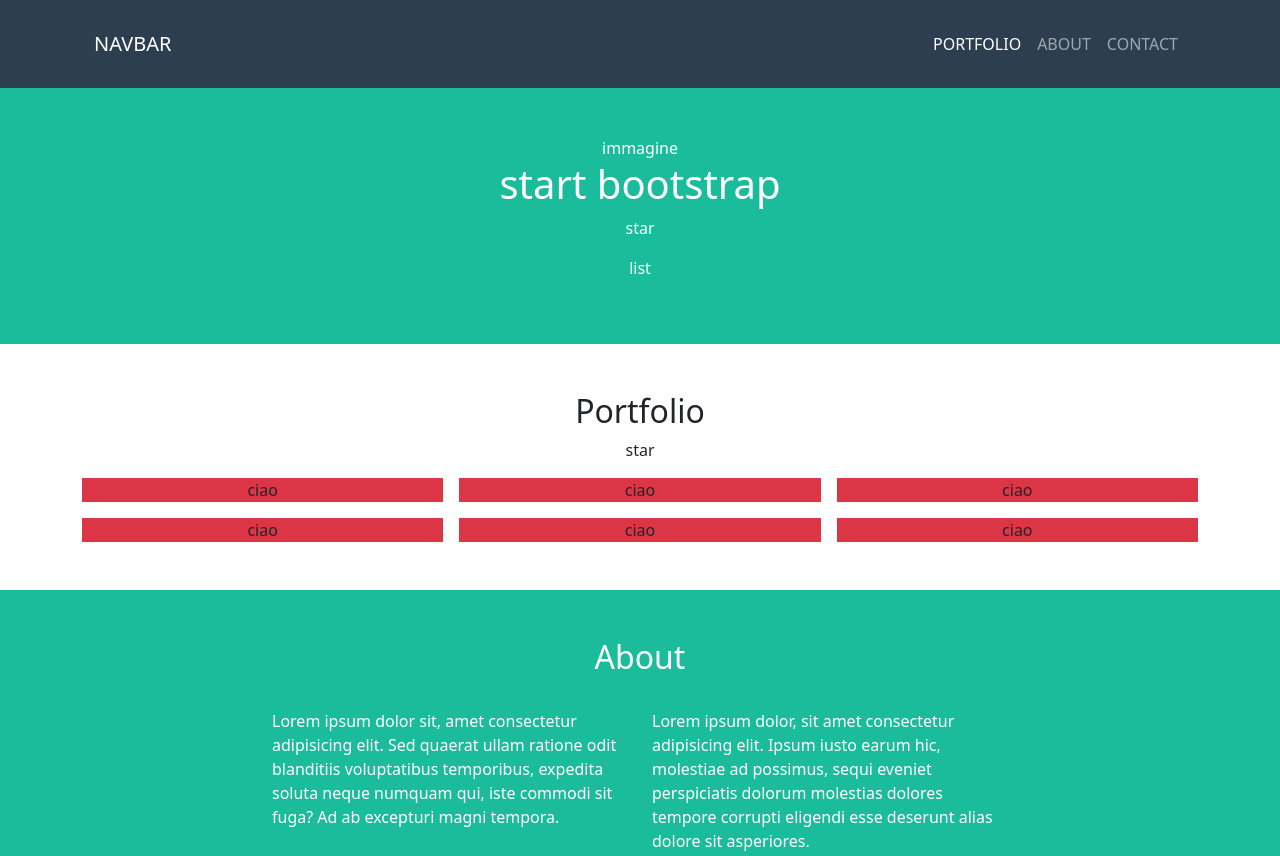
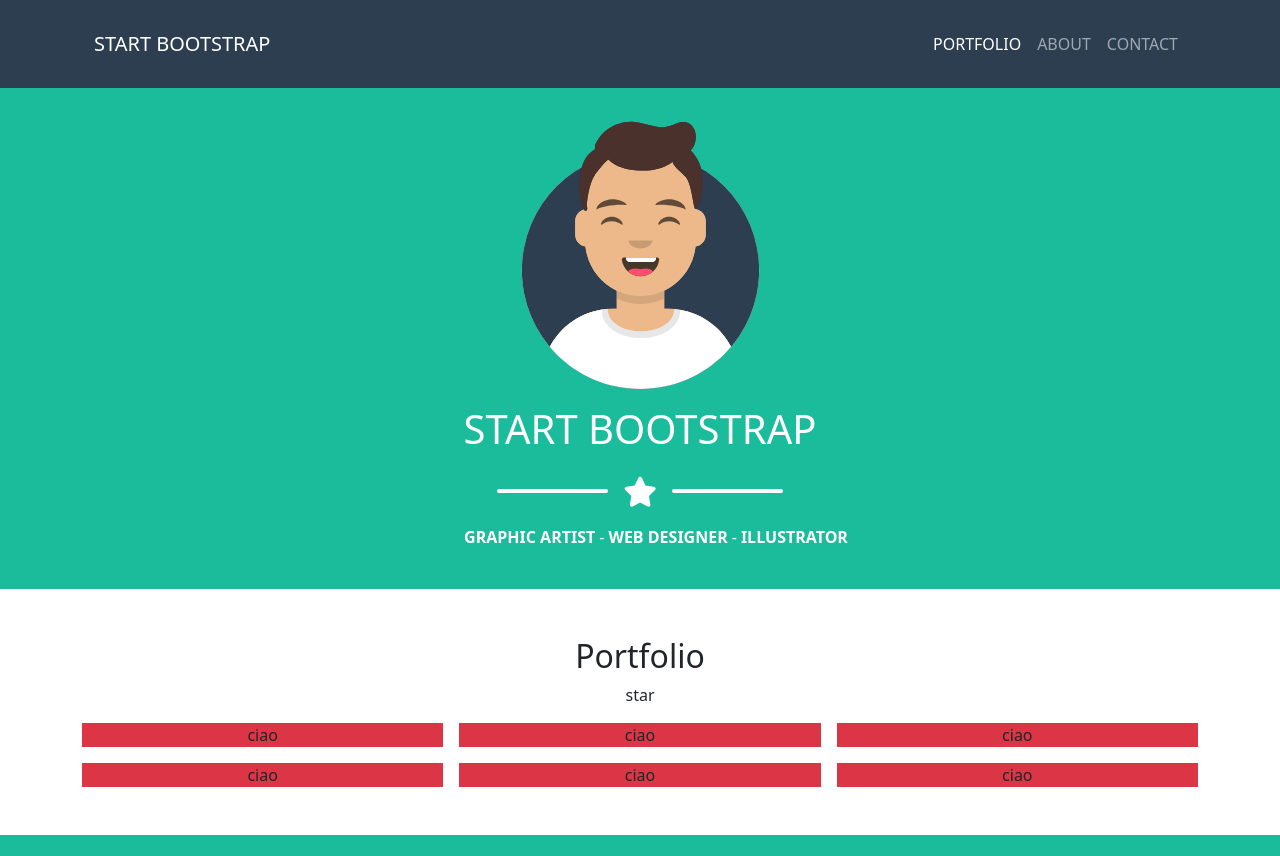
Before and after one commit to dieromeo/html-css-bootstrap-freelancer, a plain HTML site: page index.html in a window 1280 px wide. Shown: the top 856 px of the page. Drawn offline with nearby package versions, Linux system fonts and the light colour scheme.

Commit message:
feat: jumbotron

```diff
--- /dev/null
+++ b/css/_partials/common.css
@@ -0,0 +1,19 @@
+header {
+    background-color: var(--bg-head-foot);
+}
+
+header,
+.jumbotron,
+.about,
+footer {
+    color: var(--bs-white);
+}
+
+.jumbotron,
+.about {
+    background-color: var(--bg-section);
+}
+
+ul {
+    list-style: none;
+}
--- /dev/null
+++ b/css/_partials/custom.css
@@ -0,0 +1,10 @@
+.dr-bt-line-font::before,
+.dr-bt-line-font::after {
+    content: '';
+    width: 10%;
+    height: 4px;
+    display: inline-block;
+    border-radius: 10px;
+    margin-bottom: 10px;
+    background-color: currentColor;
+}
--- /dev/null
+++ b/css/_partials/variable.css
@@ -0,0 +1,8 @@
+/* variables */
+
+:root {
+    --bg-head-foot: #2c3e50;
+    --bg-section: #1abc9c;
+    --bg-footer: #3a546d;
+    --bg-copyright: #2c3e50;
+}
--- a/css/style.css
+++ b/css/style.css
@@ -1,31 +1,19 @@
-/* variables */
+/* import */
 
-:root {
-    --bg-head-foot: #2c3e50;
-    --bg-section: #1abc9c;
-    --bg-footer: #3a546d;
-    --bg-copyright: #2c3e50;
+@import url('_partials/variable.css');
+@import url('_partials/custom.css');
+@import url('_partials/common.css');
+
+/* header */
+
+
+
+/* jumbotron */
+.jumbotron i {
+    font-size: 1.875rem;
+    padding: 0 15px;
 }
 
-body {
-    overflow-x: hidden;
-}
-
-header {
-    background-color: var(--bg-head-foot);
-}
-
-header,
-.jumbotron,
-.about,
-footer {
-    color: var(--bs-white);
-}
-
-.jumbotron,
-.about {
-    background-color: var(--bg-section);
-}
 
 .portfolio .row div>div {
     background-color: var(--bs-danger);
--- a/index.html
+++ b/index.html
@@ -7,6 +7,8 @@
     <!-- bootstrap -->
     <link href="https://cdn.jsdelivr.net/npm/bootstrap@5.3.2/dist/css/bootstrap.min.css" rel="stylesheet"
         integrity="sha384-T3c6CoIi6uLrA9TneNEoa7RxnatzjcDSCmG1MXxSR1GAsXEV/Dwwykc2MPK8M2HN" crossorigin="anonymous">
+    <!-- font awesome -->
+    <link rel="stylesheet" href="https://cdnjs.cloudflare.com/ajax/libs/font-awesome/6.4.2/css/all.min.css">
     <!-- css -->
     <link rel="stylesheet" href="css/style.css">
     <title>Bootstrap Frelancer</title>
@@ -19,7 +21,7 @@
             <nav class="py-3 text-uppercase">
                 <nav class="navbar navbar-expand-lg" data-bs-theme="dark">
                     <div class="container-fluid">
-                        <a class="navbar-brand" href="#">Navbar</a>
+                        <a class="navbar-brand" href="#">Start bootstrap</a>
                         <button class="navbar-toggler" type="button" data-bs-toggle="collapse"
                             data-bs-target="#navbarNav" aria-controls="navbarNav" aria-expanded="false"
                             aria-label="Toggle navigation">
@@ -45,16 +47,24 @@
     </header>
     <main>
         <!-- jumbotron con titolo-->
-        <div class="jumbotron py-5">
+        <div class="jumbotron py-4">
             <div class="container">
-                <div class="row">
-                    <div class="col-12 text-center">
-                        immagine
+                <div class="row justify-content-center">
+                    <div class="col-6 col-lg-3">
+                        <img src="img/avatar.svg" alt="avatar">
                     </div>
                     <div class="col-12 text-center">
-                        <h1>start bootstrap</h1>
-                        <p>star</p>
-                        <p>list</p>
+                        <h1 class="py-3 text-uppercase">start bootstrap</h1>
+                        <p class="dr-bt-line-font text-center"><i class="fa-solid fa-star"></i></p>
+                        <p>
+                        <ul class="d-flex justify-content-center">
+                            <li class="text-uppercase fw-semibold">Graphic artist</li>
+                            <li class="px-1">-</li>
+                            <li class="text-uppercase fw-semibold">web designer</li>
+                            <li class="px-1">-</li>
+                            <li class="text-uppercase fw-semibold">illustrator</li>
+                        </ul>
+                        </p>
                     </div>
                 </div>
             </div>
@@ -66,22 +76,22 @@
                 <h2>Portfolio</h2>
                 <div class="mb-3">star</div>
                 <div class="row g-3">
-                    <div class="col-12 col-md-6 col-lg-4">
+                    <div class="col-12 col-lg-6 col-xl-4">
                         <div>ciao</div>
                     </div>
-                    <div class="col-12 col-md-6 col-lg-4">
+                    <div class="col-12 col-lg-6 col-xl-4">
                         <div>ciao</div>
                     </div>
-                    <div class="col-12 col-md-6 col-lg-4">
+                    <div class="col-12 col-lg-6 col-xl-4">
                         <div>ciao</div>
                     </div>
-                    <div class="col-12 col-md-6 col-lg-4">
+                    <div class="col-12 col-lg-6 col-xl-4">
                         <div>ciao</div>
                     </div>
-                    <div class="col-12 col-md-6 col-lg-4">
+                    <div class="col-12 col-lg-6 col-xl-4">
                         <div>ciao</div>
                     </div>
-                    <div class="col-12 col-md-6 col-lg-4">
+                    <div class="col-12 col-lg-6 col-xl-4">
                         <div>ciao</div>
                     </div>
                 </div>
```
Also changed, not shown: img/avatar.svg (added).
